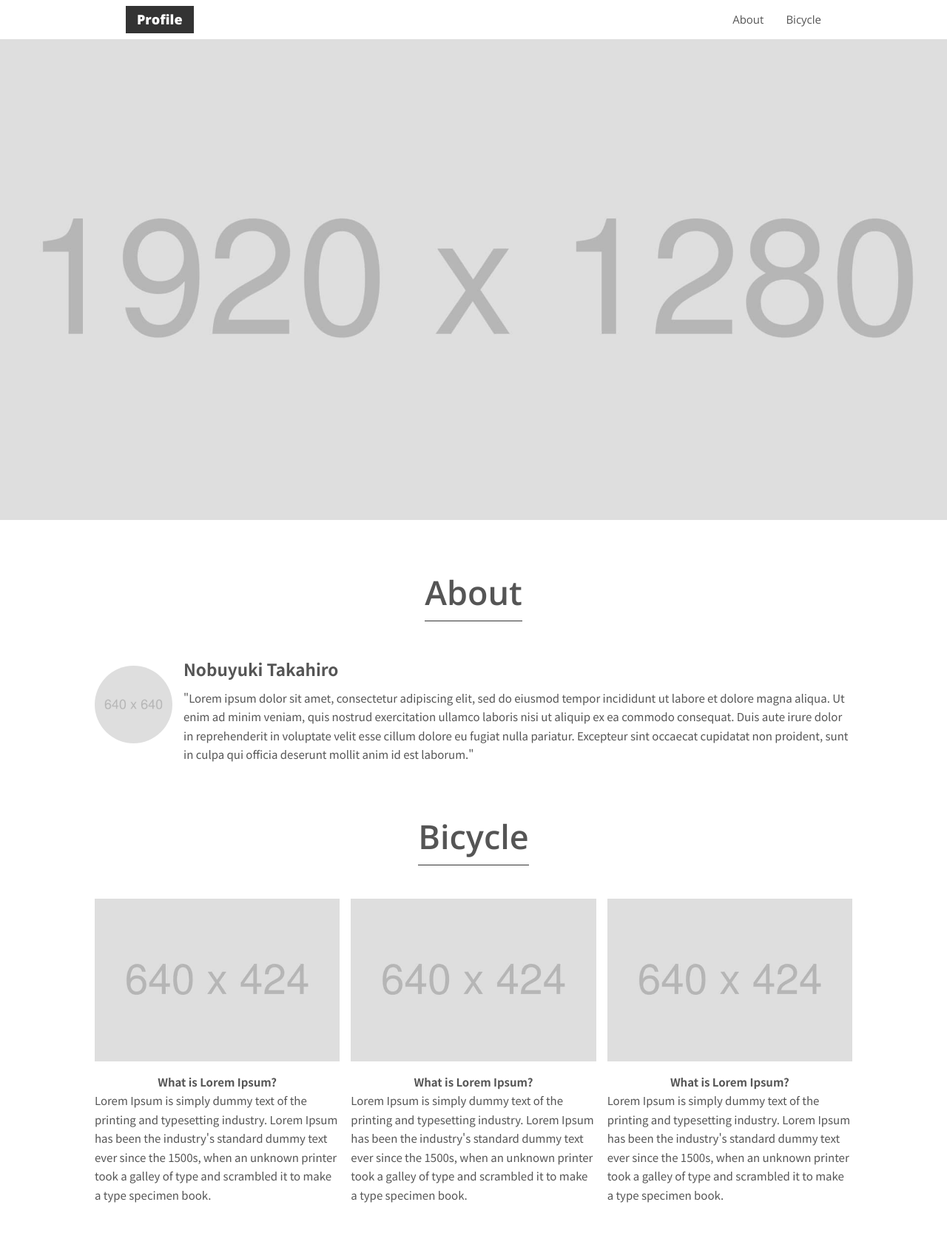
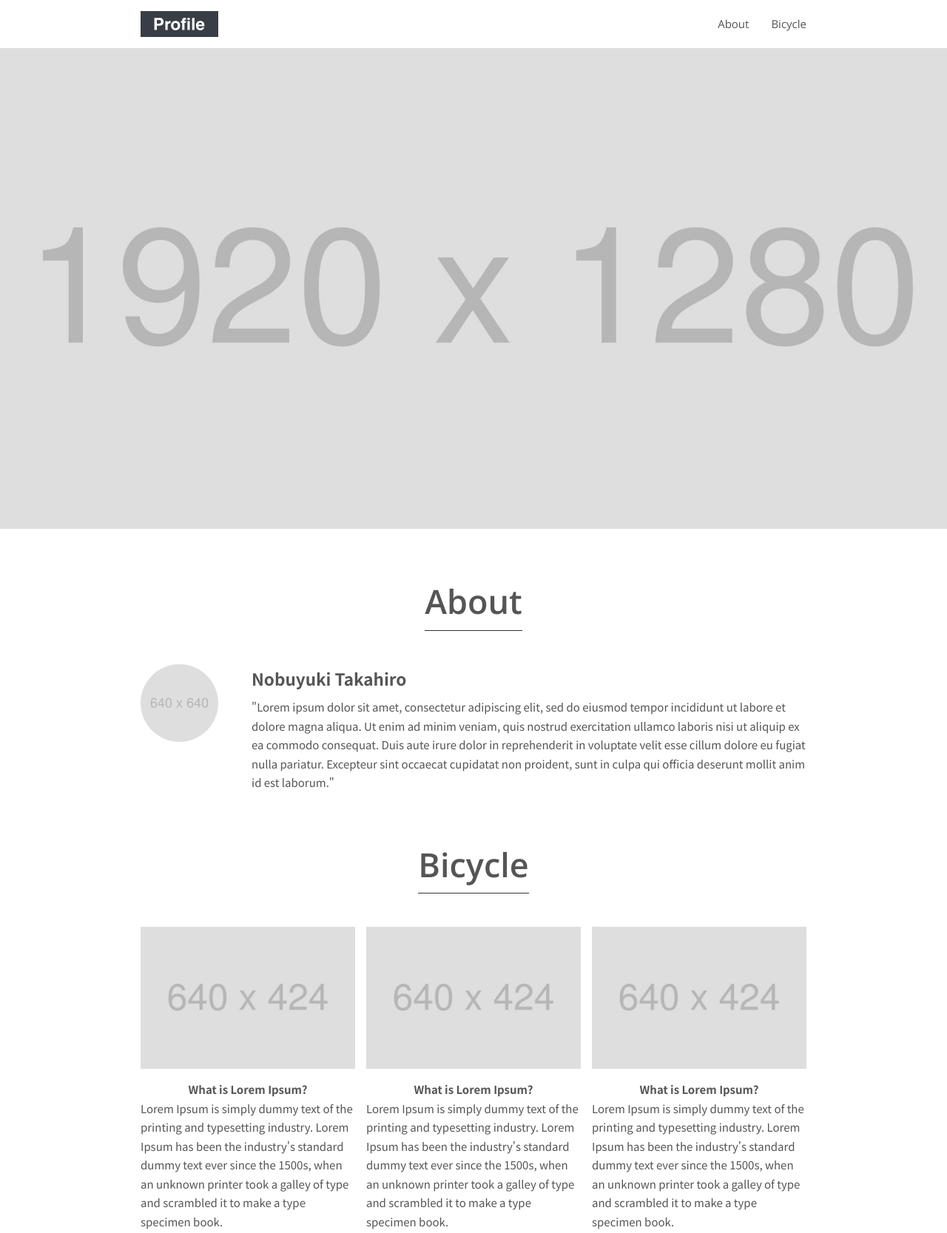
Before and after one commit to vivlio-kumihan/mosha, a plain HTML site: page index.html in a window 1280 px wide. Shown: the top 1667 px of the page at 74% size. Drawn offline with nearby package versions, Linux system fonts and the light colour scheme; a web font is replaced by a local one.

Commit message:
模写　その1　解答

```diff
--- a/assets/css/style.css
+++ b/assets/css/style.css
@@ -10,55 +10,43 @@ body {
   color: #555;
 }
 
-header {
+#header {
   display: flex;
   justify-content: space-between;
   align-items: center;
 
-  max-width: 1000px;
-  height: 3.5rem;
+  margin: 0 auto;
+}
+
+.container {
+  max-width: 960px;
+  width: 80%;
   margin: 0 auto;
   padding: 0 2rem;
+  text-align: center;
 }
 
-header .logo {
-  padding: .2rem 1rem;
-  font-size: 1.2rem;
-  font-family: 'Open Sans', sans-serif;
-  font-weight: 800;
-  text-transform: capitalize;
-  color: #fff;
-  background-color: #333;
+.site-title {
+  width: 7rem;
+  padding: 1rem 0;
 }
 
-header ul {
+#header ul {
   display: flex;
-  justify-content: space-between;
-  align-items: center;
+  justify-content: end;
 }
 
-header li {
+#header li {
   font-family: 'Open Sans', sans-serif;
   font-weight: 400;
   text-transform: capitalize;
 }
 
-header li:not(:first-of-type) {
+#header li:not(:first-of-type) {
   margin-left: 2rem;
 }
 
-.container {
-  display: flex;
-  flex-direction: column;
-  align-items: center;
-  justify-content: flex-start;
-
-  width: 80%;
-  /* height: 100vh; */
-  margin: 0 auto;
-}
-
-.main-visual {
+#main-visual {
   width: 100%;
   height: calc(100vh - 10rem);
   background-image: url(../img/mainvisual.jpg);
@@ -67,14 +55,8 @@ header li:not(:first-of-type) {
   background-position: 50% 50%;
 }
 
-section {
-  display: flex;
-  flex-direction: column;
-  align-items: center;
-}
-
 h2 {
-  display: inline;
+  display: inline-block;
 
   margin: 4rem 0 3rem;
   font-size: 3rem;
@@ -85,20 +67,20 @@ h2 {
 }
 
 article {
-  position: relative;
+  display: flex;
+  justify-content: center;
+  align-items: flex-start;
 }
 
-.about-me img {
-  position: absolute;
-  top: 1rem;
-  left: 0;
+article img {
   width: 7rem;
   height: 7rem;
   border-radius: 50%;
 }
 
 .texts {
-  margin-left: 8rem;
+  margin-left: 3rem;
+  text-align: left;
 }
 
 .author {
@@ -108,15 +90,15 @@ article {
   text-transform: capitalize;
 }
 
-.bicycle {
+#bicycle ul {
   display: flex;
 }
 
-.bicycle li {
+#bicycle li {
   width: 33%;
 }
 
-.bicycle li:not(:first-of-type) {
+#bicycle li:not(:first-of-type) {
   margin-left: 1rem;
 }
 
@@ -124,11 +106,15 @@ img {
   width: 100%;
 }
 
-.bicycle h3 {
+#bicycle h3 {
   margin-top: 1rem;
   font-size: 1.2;
   font-weight: 700;
   text-align: center;
+}
+
+#bicycle .texts {
+  margin-left: 0;
 }
 
 footer {
--- a/index.html
+++ b/index.html
@@ -11,21 +11,24 @@
   <script src="./assets/js/behavior.js" defer></script>
 </head>
 <body>
-  <header>
-    <div class="logo">profile</div>
-    <div class="menu">
+  <header id="header" class="container">
+    <h1 class="site-title">
+      <a href="index.html">
+        <img src="./assets/img/logo.svg" alt="Profile">
+      </a>
+    </h1>
+    <nav>
       <ul>
-        <li><a href="#">about</a></li>
-        <li><a href="#">bicycle</a></li>
+        <li><a href="#about">about</a></li>
+        <li><a href="#bicycle">bicycle</a></li>
       </ul>
-    </div>
+    </nav>
   </header>
 
   <main>
-    <div class="main-visual"></div>
+    <div id="main-visual"></div>
 
-    <div class="container">
-      <section class="about-me">
+    <section id="about" class="container">
       <h2>about</h2>
       <article>
         <img src="./assets/img/about.jpg" alt="プロフィール写真">
@@ -36,27 +39,32 @@
       </article>
     </section>
 
-      <section>
+    <section id="bicycle" class="container">
       <h2>bicycle</h2>
       <ul class="bicycle">
         <li>
           <img src="./assets/img/bicycle1.jpg" alt="自転車1">
+          <div class="texts">
             <h3>What is Lorem Ipsum?</h3>
             <p>Lorem Ipsum is simply dummy text of the printing and typesetting industry. Lorem Ipsum has been the industry's standard dummy text ever since the 1500s, when an unknown printer took a galley of type and scrambled it to make a type specimen book.</p>
+          </div>
         </li>
         <li>
           <img src="./assets/img/bicycle2.jpg" alt="自転車2">
+          <div class="texts">
             <h3>What is Lorem Ipsum?</h3>
             <p>Lorem Ipsum is simply dummy text of the printing and typesetting industry. Lorem Ipsum has been the industry's standard dummy text ever since the 1500s, when an unknown printer took a galley of type and scrambled it to make a type specimen book.</p>
+          </div>
         </li>
         <li>
           <img src="./assets/img/bicycle3.jpg" alt="自転車3">
+          <div class="texts">
             <h3>What is Lorem Ipsum?</h3>
             <p>Lorem Ipsum is simply dummy text of the printing and typesetting industry. Lorem Ipsum has been the industry's standard dummy text ever since the 1500s, when an unknown printer took a galley of type and scrambled it to make a type specimen book.</p>
+          </div>
         </li>
       </ul>
     </section>
-    </div>
   </main>
   <footer>
     <small>
```
Lines whose indentation alone changed are shown as unchanged.
